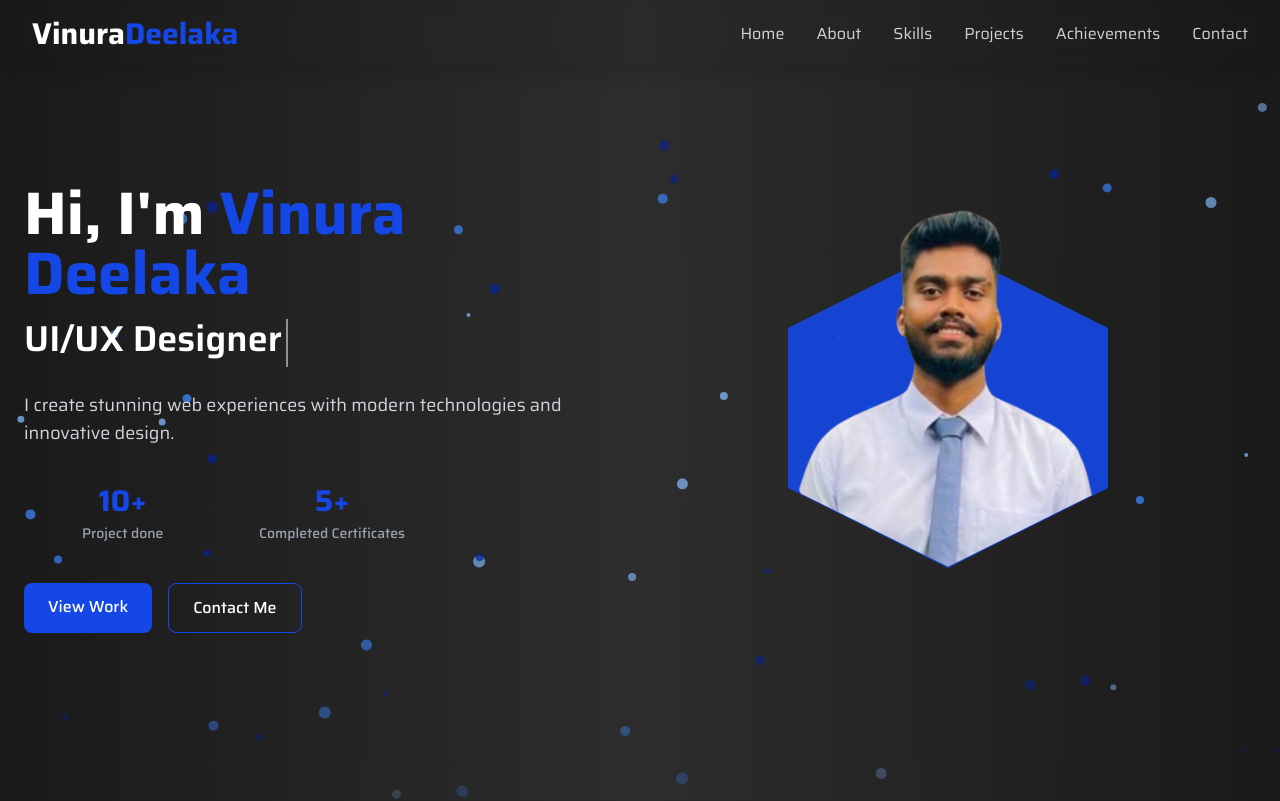
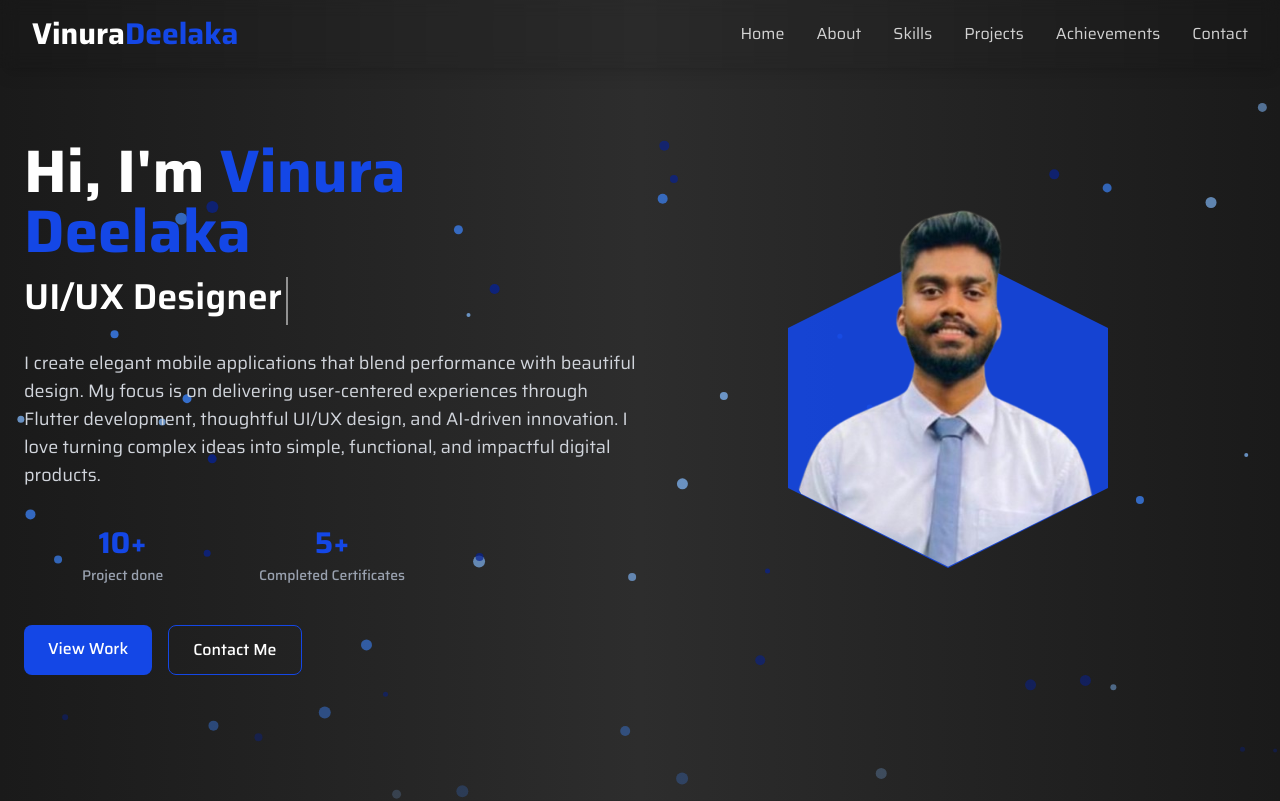
Before and after one commit to vinuraDG/Portfolio, a React (Vite) app: page / in a window 1280 px wide. Shown: the top 801 px of the page. Built offline with nearby package versions, Linux system fonts and the light colour scheme.

Commit message:
change hero page

```diff
--- a/src/components/Hero.jsx
+++ b/src/components/Hero.jsx
@@ -68,8 +68,9 @@ const Hero = () => {
             <span className="border-r-2 border-white animate-pulse ml-1" />
           </h2>
           <p className="text-lg text-gray-300 mb-8">
-            I create stunning web experiences with modern technologies and
-            innovative design.
+            I create elegant mobile applications that blend performance with beautiful design.
+            My focus is on delivering user-centered experiences through Flutter development,
+            thoughtful UI/UX design, and AI-driven innovation. I love turning complex ideas into simple, functional, and impactful digital products.
           </p>
           {/* Statistics Section */}
           <div className="grid grid-cols-2 md:grid-cols-3 gap-3 mt-9 mb-10">
@@ -95,7 +96,7 @@ const Hero = () => {
 
           <div className="flex space-x-4">
 
-           <a
+            <a
               className="px-6 py-3 bg-blue-700 rounded-lg font-medium text-white hover:bg-blue-800 transition duration-300"
             >
               View Work
```
Also changed, not shown: 1 other file (tests, documents, lock files or other folders).
